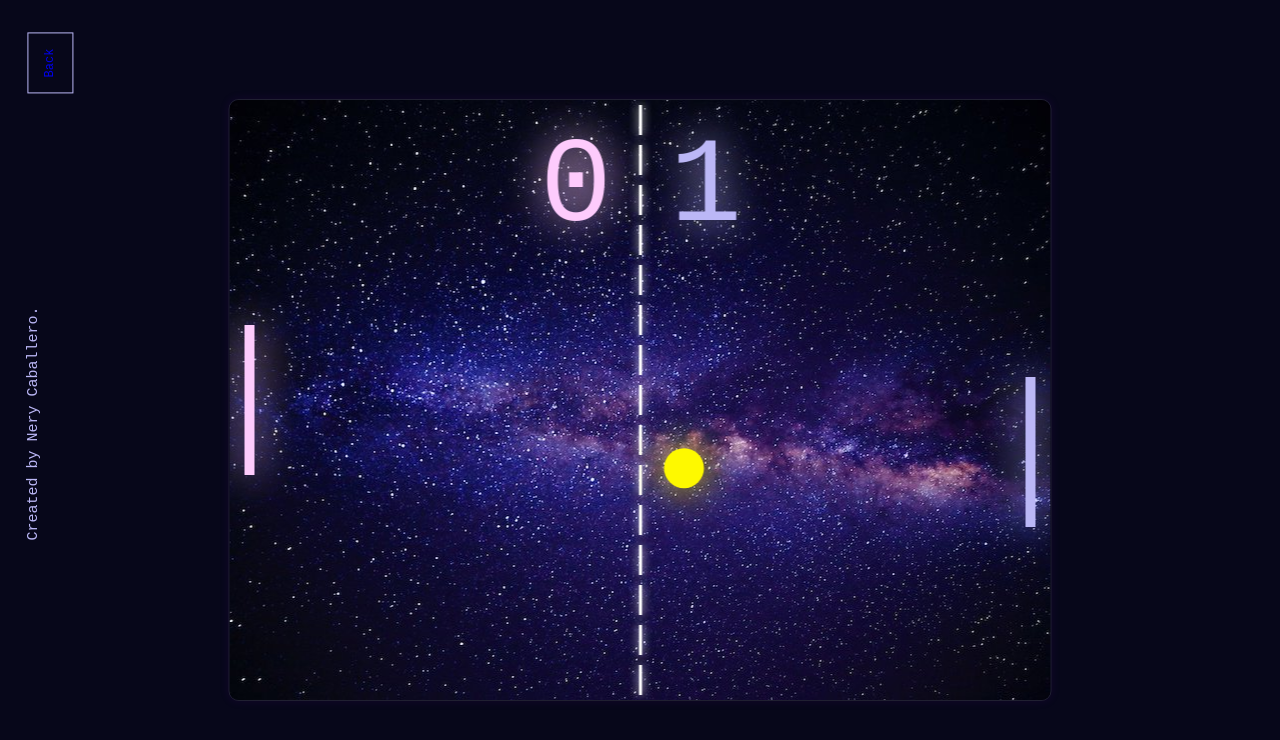
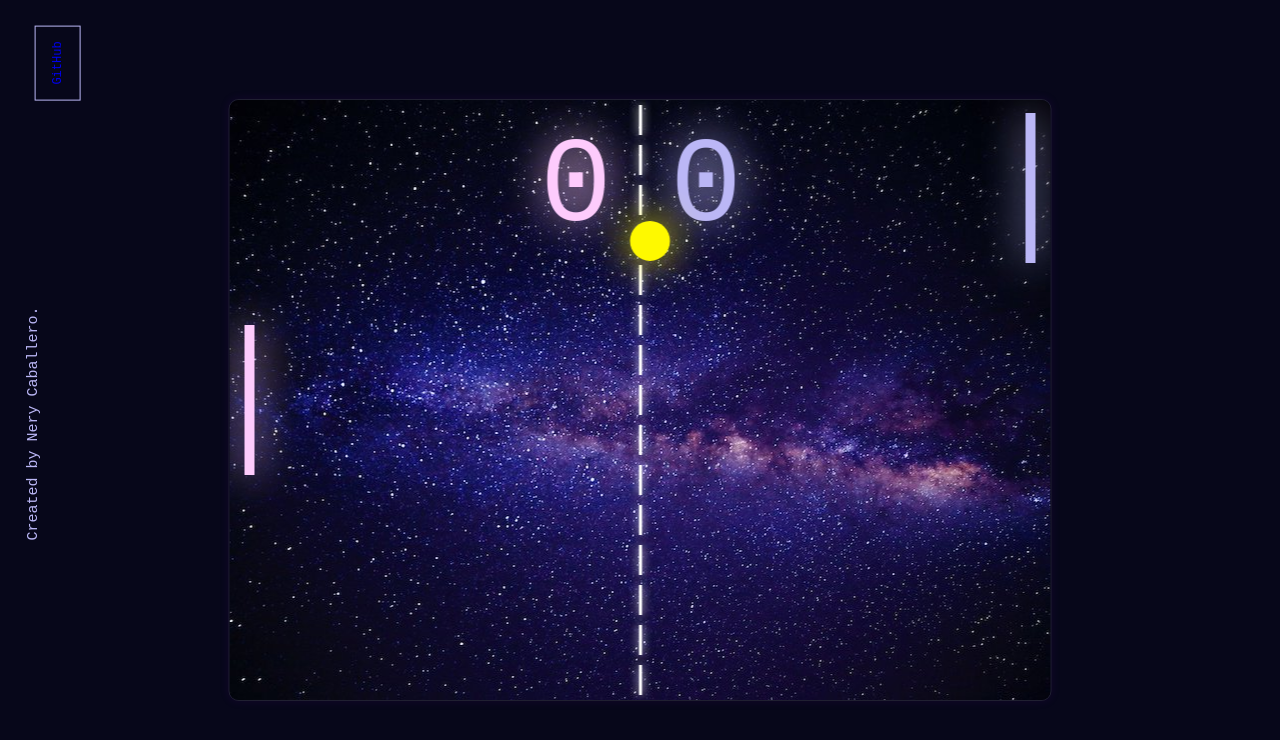
Before and after one commit to NeryCaballero/js-game-pong, a plain HTML site: page index.html in a window 1280 px wide. Drawn offline with Linux system fonts and the light colour scheme.

Commit message:
JS Game, Pong

```diff
--- a/index.html
+++ b/index.html
@@ -2,13 +2,16 @@
 <html lang="en">
     <head>
         <meta charset="UTF-8">
+        <meta name="description" content="Classic Atari game Pong, designed on html canvas using JavaScript graphics.">
+        <meta name="keywords" content="Pong, html, canvas, JavaScript, gamming, game">
+        <meta name="author" content="Nery Caballero">
         <meta name="viewport" content="width=device-width, initial-scale=1.0">
         <link rel='stylesheet' href="pongStyle.css">
-        <title>Pong !</title>
+        <title>..::: Pong Online Game :::..</title>
     </head>
     <body>
         <nav>
-            <a href="https://github.com/NeryCaballero/js-game-pong"> Back </a>
+            <a href="https://github.com/NeryCaballero/js-game-pong">GitHub</a>
         </nav>
 
         <canvas id="gameCanvas" width='821px' height='600px' ></canvas>
--- a/pong.js
+++ b/pong.js
@@ -10,7 +10,7 @@ let xBall = canvas.width/2;
 let yBall = canvas.height/2;
 let rBall = 20;                                                                              // ball size
 
-let xBallSpeed = 4;
+let xBallSpeed = 5;
 let yBallSpeed = xBallSpeed / 2;
 
 let rightEdge = canvas.width;
@@ -124,9 +124,9 @@ function rightPaddleMovement() {
     let margin = PADDLE_SIZE * 0.4
 
     if (paddle2yCenter < yBall-margin){                                                                                 // if the center of the paddle is below the y position of the ball
-        paddle2y+=2;                                                                                                    // move the paddle down
+        paddle2y+=4;                                                                                                    // move the paddle down
     } else if (paddle2yCenter > yBall+margin){                                                                          // else if the center of the paddle is above the y position of the ball
-        paddle2y -=2;                                                                                                   // move the paddle up
+        paddle2y -=4;                                                                                                   // move the paddle up
     }
 }
 
```
